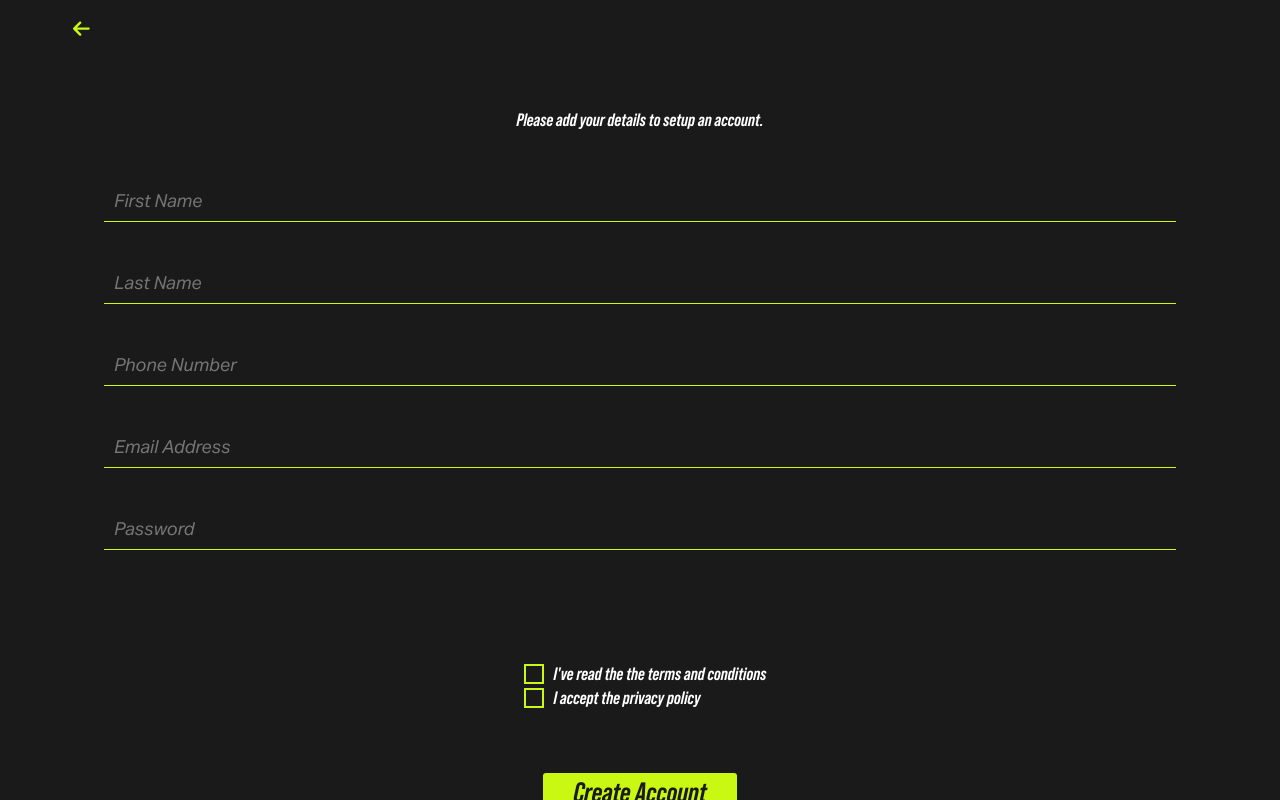
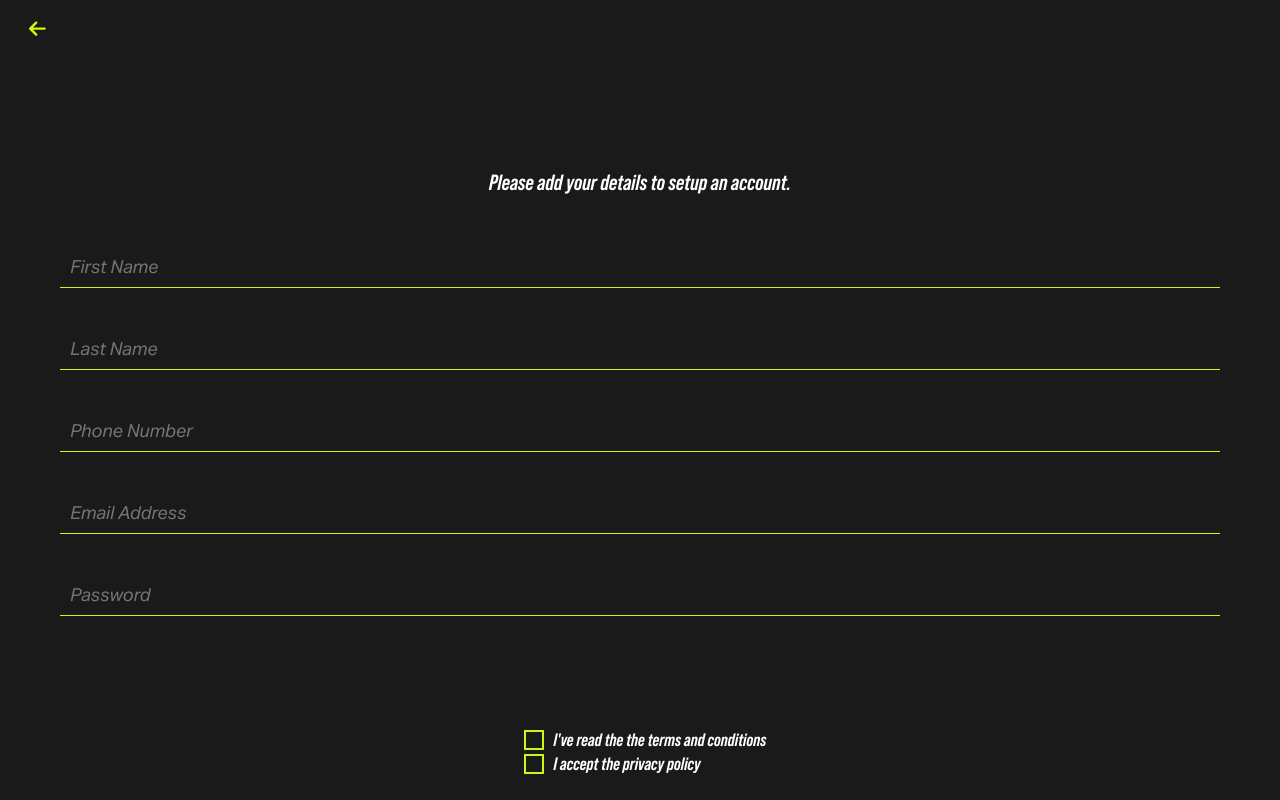
Before and after one commit to norrinRadd8/TWI-APP, a React (Create React App) app in the folder front-end/: page /get-started in a window 1280 px wide. Built offline with nearby package versions, Linux system fonts and the light colour scheme.

Commit message:
added Welcome Back page

```diff
--- a/front-end/src/App.js
+++ b/front-end/src/App.js
@@ -2,6 +2,7 @@ import React from "react";
 import { BrowserRouter, Routes, Route } from "react-router-dom";
 import Landing from "./pages/landing/Landing";
 import GetStarted from "./pages/getStarted/GetStarted";
+import WelcomeBack from "./pages/welcomeBack/WelcomeBack";
 
 const App = () => {
   return (
@@ -9,6 +10,7 @@ const App = () => {
       <Routes>
         <Route path="/" element={<Landing />} />
         <Route path="/get-started" element={<GetStarted />} />
+        <Route path="/welcome-back" element={<WelcomeBack />} />
       </Routes>
     </BrowserRouter>
   );
--- a/front-end/src/pages/getStarted/getstarted.css
+++ b/front-end/src/pages/getStarted/getstarted.css
@@ -38,7 +38,7 @@
   }
 
   /* --- FORM --- */
-  .form-container {
+  .form-wrap {
     padding: 0px 54px;
   }
 
--- a/front-end/src/pages/landing/Landing.js
+++ b/front-end/src/pages/landing/Landing.js
@@ -15,7 +15,9 @@ const Landing = () => {
         </Link>
       </div>
       <div className="login-wrap">
-        <button className="login-button">LOGIN</button>
+        <Link className="login-button" to="/welcome-back">
+          LOGIN
+        </Link>
       </div>
     </>
   );
```
